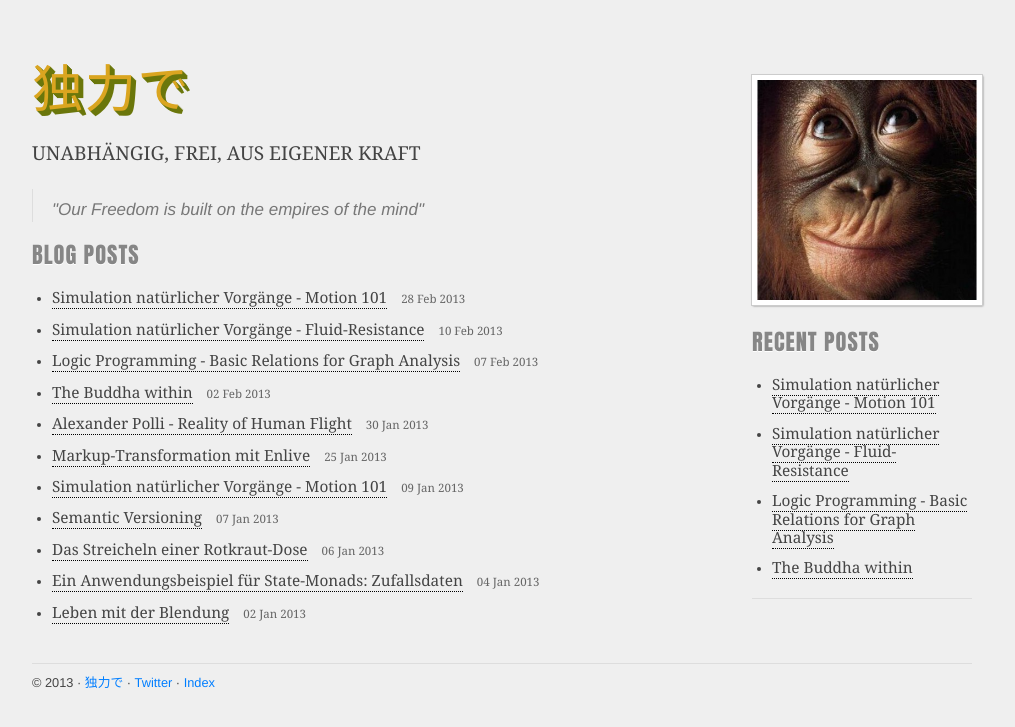
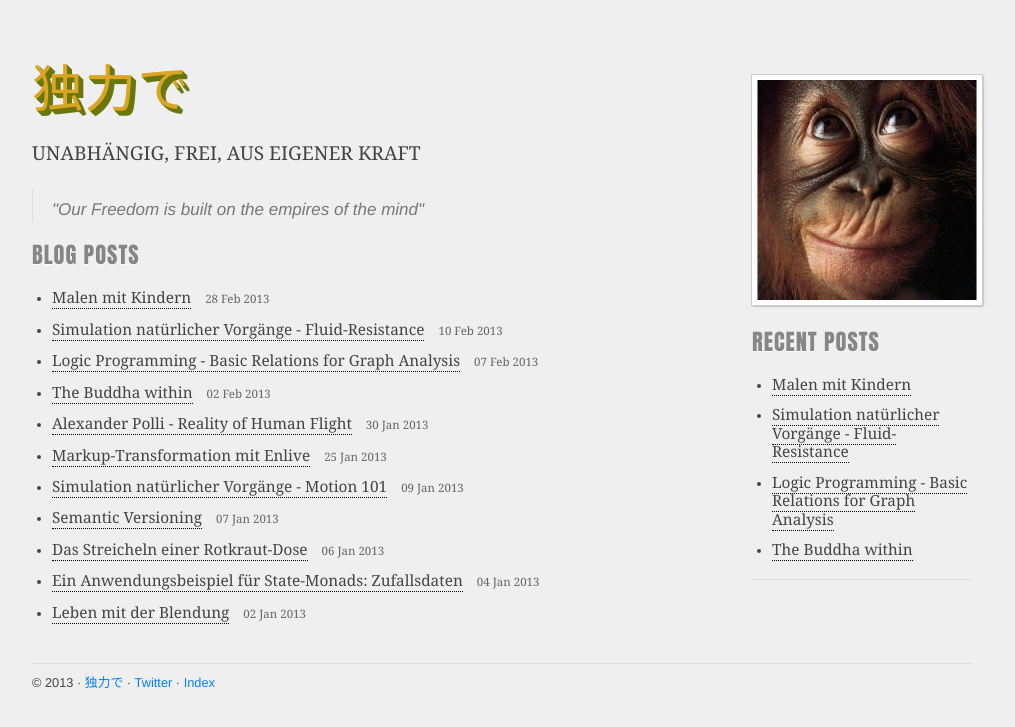
Before and after one commit to dokuryoku/dokuryoku.github.com, a Jekyll site: the page built from index.html, in a window 1280 px wide. Shown: the top 727 px of the page, without its empty margins (128-1143 px from the left). Built offline with Jekyll 4.4.1, drawn with Linux system fonts in a browser that asks for light colours; some of the changed lines change nothing that is shown.

Commit message:
add malen.mit.kindern
Signed-off-by: dokuryoku <dokuryoku@gmail.com>

```diff
--- a/_posts/2013-02-28-Mit-Kindern-Malen.html
+++ b/_posts/2013-02-28-Mit-Kindern-Malen.html
@@ -1,10 +1,29 @@
 ---
 layout: post
-description: "Beispiele für die computergestützte Simulation natürlicher Vorgänge"
-title: "Simulation natürlicher Vorgänge - Motion 101"
+description: "Malen mit Kindern - macht großen Spaß"
+title: "Malen mit Kindern"
 ---
 
-<p>Zu Weihnachten 2011 habe ich meinen Neffen und Nichten eine große Wandtafel
-geschenkt ...</p>
+<p> ... im Memoriam Paul Klee ;-)</p>
 
-<p><img src""/></p>
+<p>Zu Weihnachten 2011 habe ich meinen Neffen und Nichten eine große Kreidetafel
+geschenkt ... und hier ist eine kleine Auswahl der Bilder, die wir zusammen
+darauf gemalt haben.</p>
+
+<p>Das mit Abstand beliebteste Motiv ist "Schloss mit Prinzessin und Blumen-Wiese" es wird
+wieder und wieder gemalt aber keine zwei Bilder sind gleich.</p>
+
+<p><img src="/images/malen-mit-kindern1.jpg"/></p>
+
+<p>Wie ich schon geschrieben habe ... es gibt mehr davon. Die beiden Bilder haben
+wir sequentiell gemalt. Wir fotografieren die Bilder ab, wenn sie fertig sind und
+es gibt ein Album, wo die gesammelt werden.</p>
+
+<p><img src="/images/malen-mit-kindern2.jpg"/></p>
+
+<p>Hier zur Abwechlung ein anderes Motiv: "Tierpark". Das haben wir synchron
+gemalen und es war lustig.</p>
+
+<p><img src="/images/malen-mit-kindern3.jpg"/></p>
+
+<p>Also, so eine Kreide-Tafel kann man mit gutem Gewissen weiter empfehlen.</p>
```
Also changed, not shown: images/mit-kindern-malen1.jpg (added), images/mit-kindern-malen2.jpg (added), images/mit-kindern-malen3.jpg (added).
